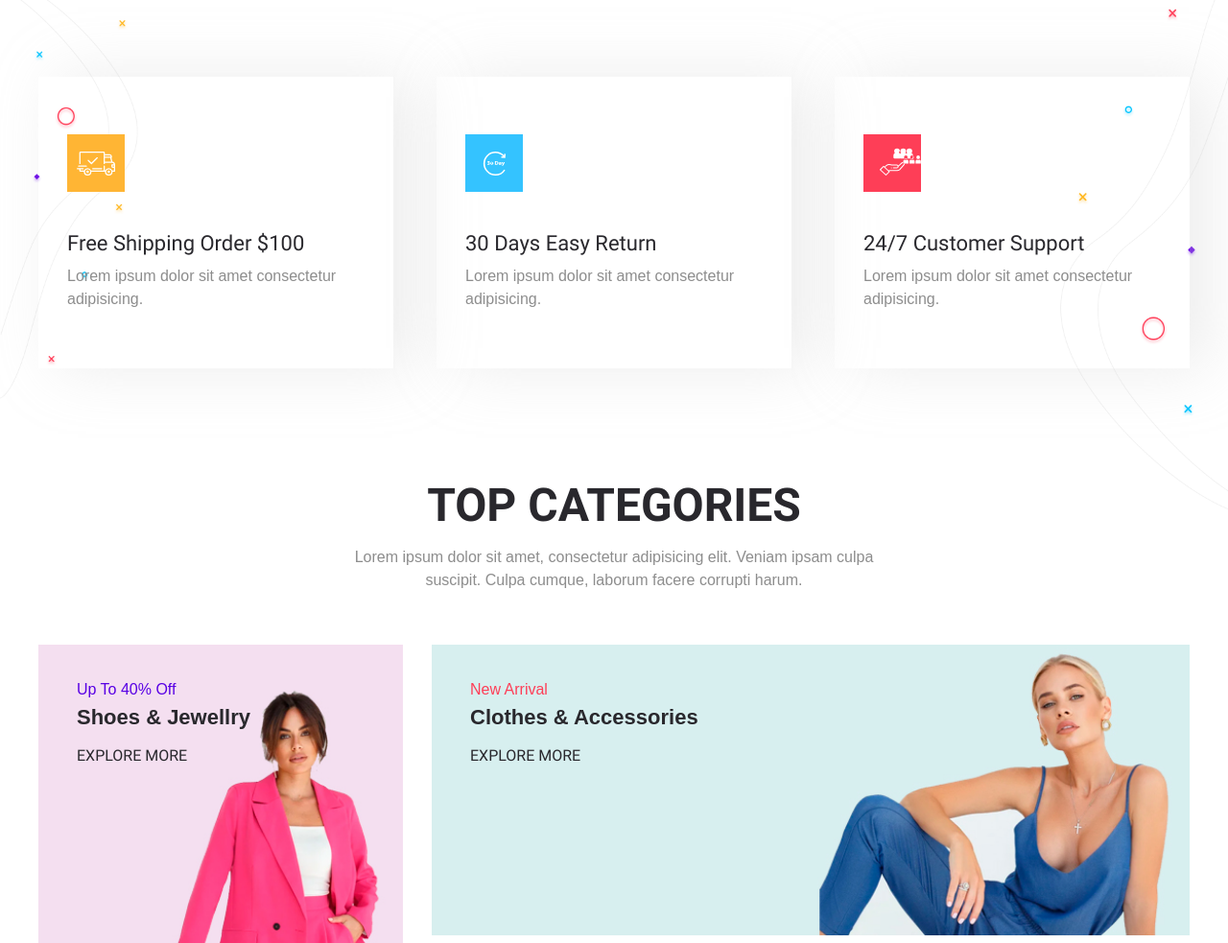
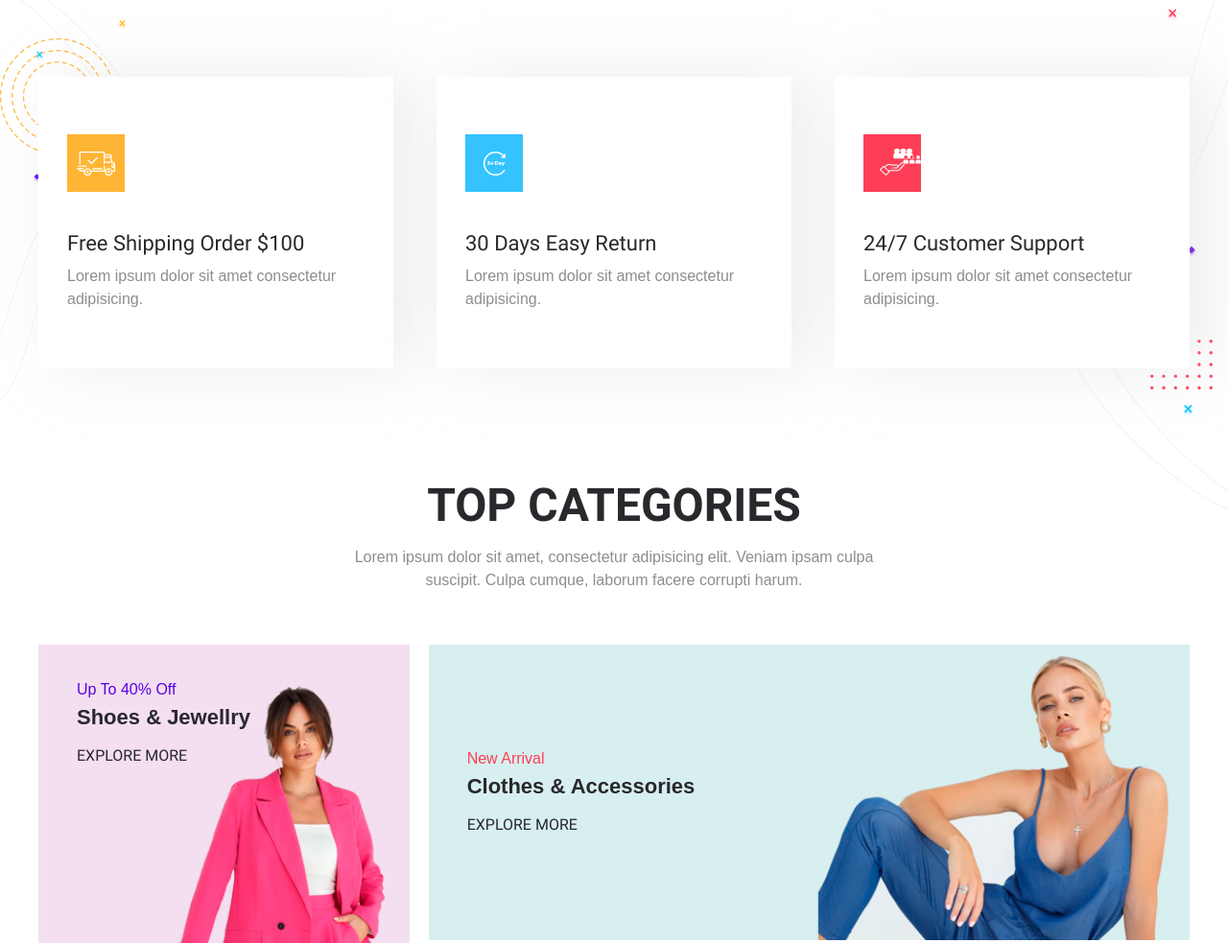
Before and after one commit to yuriiweblack/first-gulp, a website: page app/index.html in a window 1280 px wide. Shown: the part 799-1782 px from the top of the page at 96% size. Drawn offline with nearby package versions, Linux system fonts and the light colour scheme; files that its build step writes are made by us from their sources; files whose address does not match are found by name.

Commit message:
categories-info 100%

```diff
--- a/app/scss/style.scss
+++ b/app/scss/style.scss
@@ -267,7 +267,31 @@ padding: 40px 0;
  display: flex;
  justify-content: space-between;
  margin-bottom: 110px;
+ position: relative;
+ &::before,
+ &::after{
+  content: "";
+  position: absolute;
+ }
+&::before{
+ background-image: url('../images/decor/circle.svg');
+ top: -40px;
+ left: -40px;
+ width: 120px;
+ height: 121px;
+}
+&::after{
+ background-image: url('../images/decor/rectangle.svg');
+  bottom: -22px;
+  right: -24px;
+  width: 65px;
+  height: 52px;
+}
+
  &_item{
+  position: relative;
+  z-index: 1;
+  background-color: #fff;
   padding: 60px 30px;
   width: 370px;
   box-shadow: 20px 0px 60px 0px rgba(202, 202, 202, 0.35);
@@ -287,7 +311,7 @@ padding: 40px 0;
   min-height: 635px;
   grid-template-columns: repeat(3, 1fr);
   grid-template-rows: repeat(2, 1fr);
-  grid-gap: 30px;
+  grid-gap: 20px;
  }
  &__item{
   background-repeat: no-repeat;
@@ -306,6 +330,10 @@ padding: 40px 0;
 
   &:nth-child(2){
    grid-column: span 2;
+   display: flex;
+   flex-direction: column;
+   justify-content: center;
+   padding-top: 0;
    .categories__item-subtitle,
    .categories__link:hover{
     color: $accent;
@@ -341,6 +369,7 @@ padding: 40px 0;
   text-transform: uppercase;
   color: $title;
   @extend %roboto-400;
+  transition: all 0.3s;
  }
 }
 
```
Also changed, not shown: app/index.html (+2 -0 lines), app/images/decor/circle.svg (added), app/images/decor/rectangle.svg (added).
